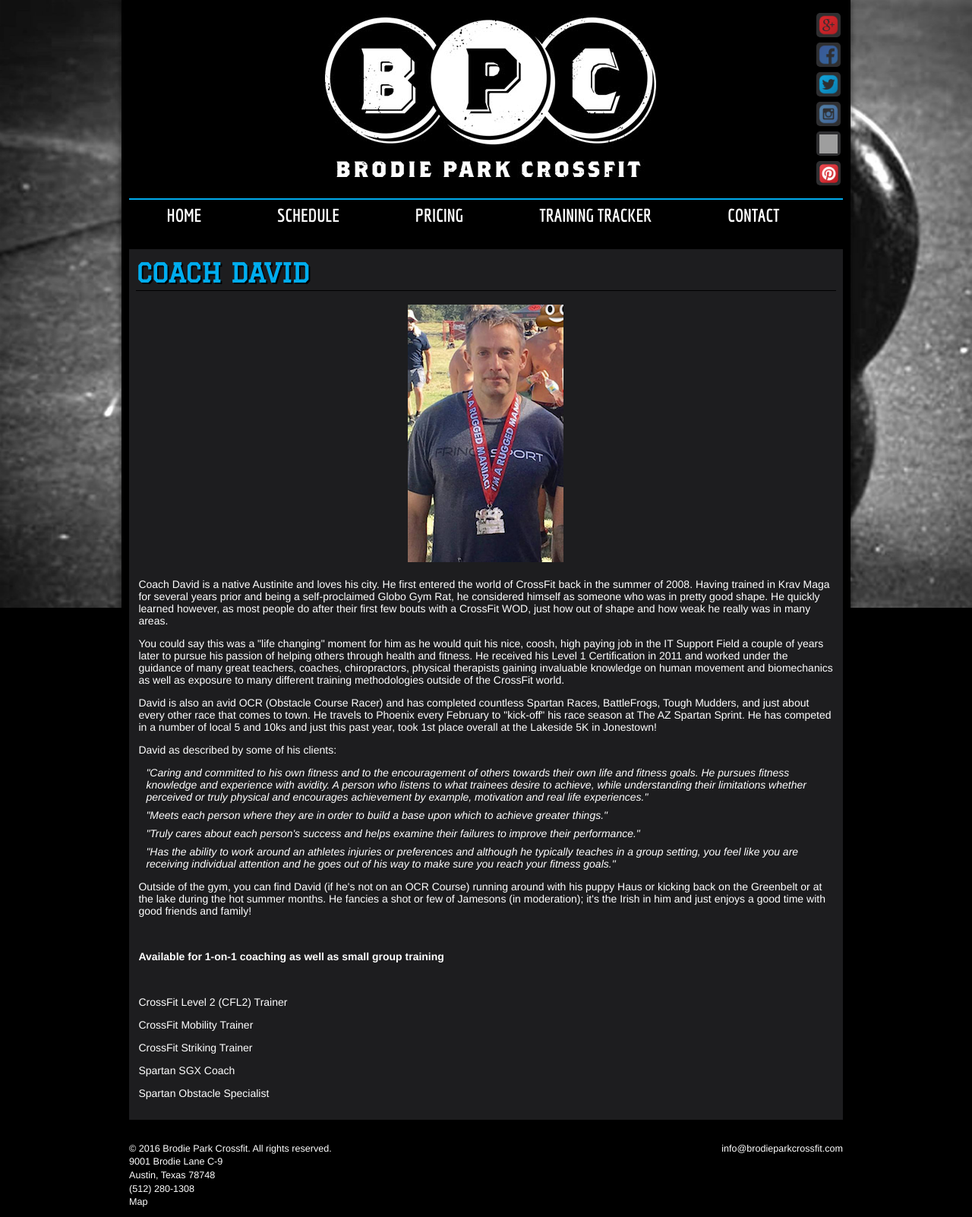
After one commit to mamatcyber90/BPC-site, a PHP site: page /coaches-david.php in a window 1280 px wide. The commit adds this page. Shown: the whole page at 76% size. Run offline with PHP 8.4, Linux system fonts and the light colour scheme; some libraries are stand-ins or nearby versions; grey boxes are pictures that could not be loaded.

Commit message:
coach david

```diff
--- /dev/null
+++ b/coaches-david.php
@@ -0,0 +1,84 @@
+<!DOCTYPE HTML>
+<html lang="en">
+<head>
+    <meta charset="utf-8" />
+    <meta name="description" content="Brodie Park Crossfit" />
+    <meta name="keywords" content="Brodie Park, Brodie Park Crossfit, Crossfit Austin, Crossfit TX, South Austin Crossfit, Crossfit, Crossfit Kids, crossfight" />
+    <meta name="viewport" content="width=device-width, initial-scale=1" />
+    <title>Brodie Park Crossfit | Austin, TX</title>
+    <link href='https://fonts.googleapis.com/css?family=Graduate' rel='stylesheet' type='text/css' />
+    <link href='https://fonts.googleapis.com/css?family=Economica:400,700' rel='stylesheet' type='text/css' />
+    <link href='https://fonts.googleapis.com/css?family=Permanent+Marker' rel='stylesheet' type='text/css' />
+    <link href="css/style.css" rel="stylesheet" type="text/css" />
+    <link rel="icon" type="image/x-icon" href="http://www.brodieparkcrossfit.com/favicon.ico">
+
+    <script src="http://ajax.googleapis.com/ajax/libs/jquery/1.7/jquery.js" type="text/javascript"></script>
+    <!--[if lt IE 9]>
+    <script src="//html5shiv.googlecode.com/svn/trunk/html5.js"></script>
+    <![endif]-->
+</head>
+
+<body>
+<div id="main_background">
+    <img src="images/background.jpg" alt="background">
+</div>
+<div class="body-container">
+
+    <?php include("php/header.php"); ?>
+    <?php include("php/navigation.php"); ?>
+
+
+    <div class="content">
+
+        <div class="col" id="singlecol">
+            <h1>COACH DAVID</h1>
+            <table>
+                <tr>
+                    <td align="center">
+                        <img src="images/david-profile.png"/>
+                    </td>
+                </tr>
+                <tr>
+                    <td>
+                        <p>Coach David is a native Austinite and loves his city. He first entered the world of CrossFit back in the summer of 2008. Having trained in Krav Maga for several years prior and being a self-proclaimed Globo Gym Rat, he considered himself as someone who was in pretty good shape.  He quickly learned however, as most people do after their first few bouts with a CrossFit WOD, just how out of shape and how weak he really was in many areas.</p>
+                        <p>You could say this was a "life changing" moment for him as he would quit his nice, coosh, high paying job in the IT Support Field a couple of years later to pursue his passion of helping others through health and fitness.  He received his Level 1 Certification in 2011 and worked under the guidance of many great teachers, coaches, chiropractors, physical therapists gaining invaluable knowledge on human movement and biomechanics as well as exposure to many different training methodologies outside of the CrossFit world.</p>
+                        <p>David is also an avid OCR (Obstacle Course Racer) and has completed countless Spartan Races, BattleFrogs, Tough Mudders, and just about every other race that comes to town. He travels to Phoenix every February to "kick-off" his race season at The AZ Spartan Sprint. He has competed in a number of local 5 and 10ks and just this past year, took 1st place overall at the Lakeside 5K in Jonestown!</p>
+                        <p>David as described by some of his clients:</p>
+                        <p style="margin: 8px 10px;font-style: italic;">&quot;Caring and committed to his own fitness and to the encouragement of others towards their own life and fitness  goals. He pursues fitness knowledge and experience with avidity.  A person who listens to what trainees desire to achieve, while understanding their limitations whether perceived or truly physical and encourages achievement by example, motivation and real life experiences.&quot;</p>
+                        <p style="margin: 8px 10px;font-style: italic;">&quot;Meets each person where they are in order to build a base upon which to achieve greater things.&quot;</p>
+                        <p style="margin: 8px 10px;font-style: italic;">&quot;Truly cares about each person's success and helps examine their failures to improve their performance.&quot;</p>
+                        <p style="margin: 8px 10px;font-style: italic;">&quot;Has the ability to work around an athletes injuries or preferences and although he typically teaches in a group setting, you feel like you are receiving individual attention and he  goes out of his way to make sure you reach your fitness goals.&quot;</p>
+                        <p>Outside of the gym, you can find David (if he's not on an OCR Course) running around with his puppy Haus or kicking back on the Greenbelt or at the lake during the hot summer months. He fancies a shot or few of Jamesons (in moderation); it's the Irish in him and just enjoys a good time with good friends and family!</p>
+                        <br>
+                        <p><strong>Available for 1-on-1 coaching as well as small group training</strong></p>
+                        <br>
+                        <p>CrossFit Level 2 (CFL2) Trainer</p>
+                        <p>CrossFit Mobility Trainer</p>
+                        <p>CrossFit Striking Trainer</p>
+                        <p>Spartan SGX Coach</p>
+                        <p>Spartan Obstacle Specialist</p>
+                    </td>
+                </tr>
+            </table>
+
+        </div>
+        <div class="clear"></div>
+    </div>
+</div>
+
+<?php include("php/footer.php"); ?>
+
+<!-- Google analytics -->
+<script>
+    (function(i,s,o,g,r,a,m){i['GoogleAnalyticsObject']=r;i[r]=i[r]||function(){
+            (i[r].q=i[r].q||[]).push(arguments)},i[r].l=1*new Date();a=s.createElement(o),
+        m=s.getElementsByTagName(o)[0];a.async=1;a.src=g;m.parentNode.insertBefore(a,m)
+    })(window,document,'script','https://www.google-analytics.com/analytics.js','ga');
+
+    ga('create', 'UA-84269184-1', 'auto');
+    ga('send', 'pageview');
+
+</script>
+
+</body>
+</html>
--- a/index.php
+++ b/index.php
@@ -56,6 +56,7 @@
                     <li><a href="coaches.php">Corey</a></li>
                     <li><a href="coaches.php">Jami</a></li>
                     <li><a href="coaches.php">Wladi</a></li>
+                    <li><a href="coaches.php">David</a></li>
                 </ul>
             </div>
 
```
Also changed, not shown: coaches.php (+20 -0 lines), images/david-profile.png (added).
